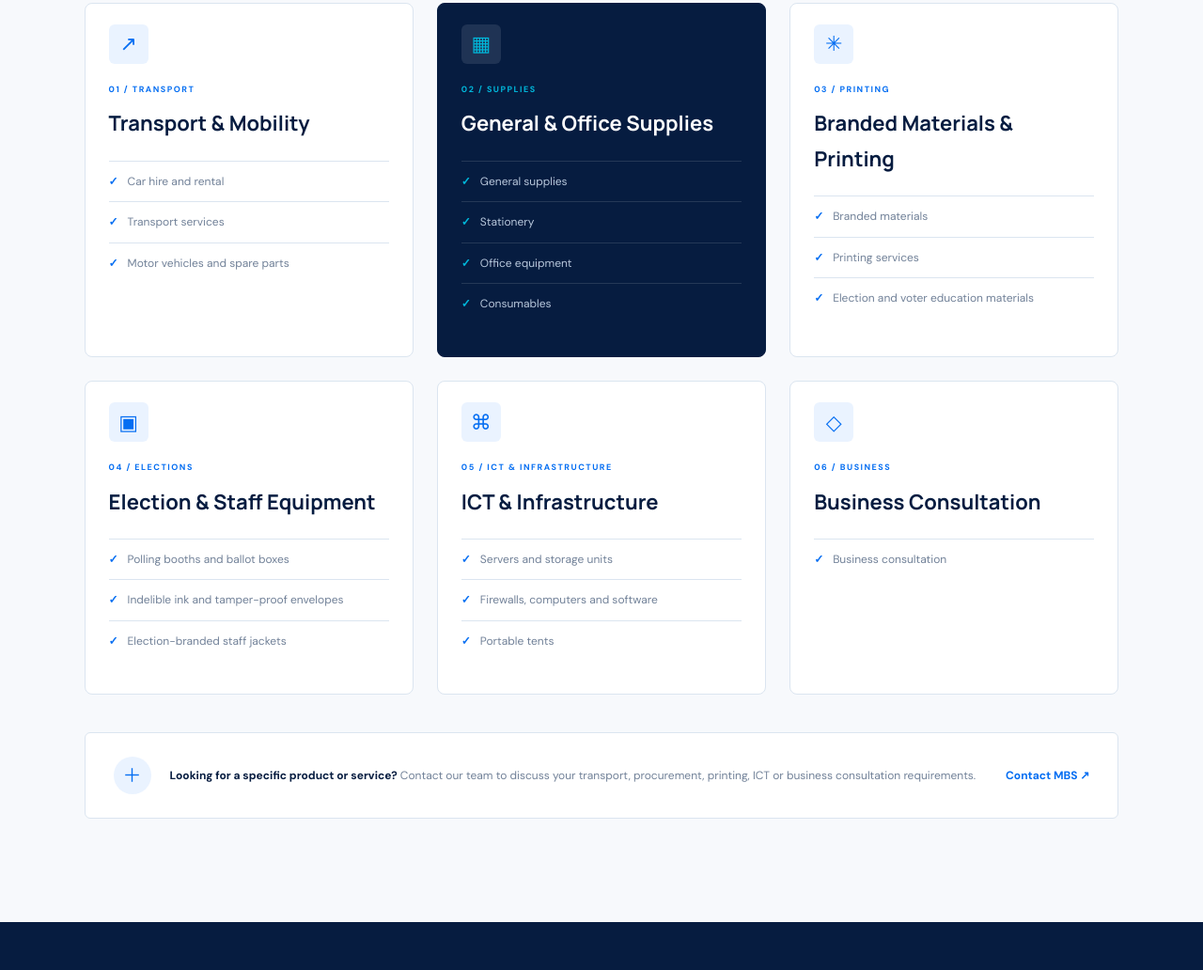
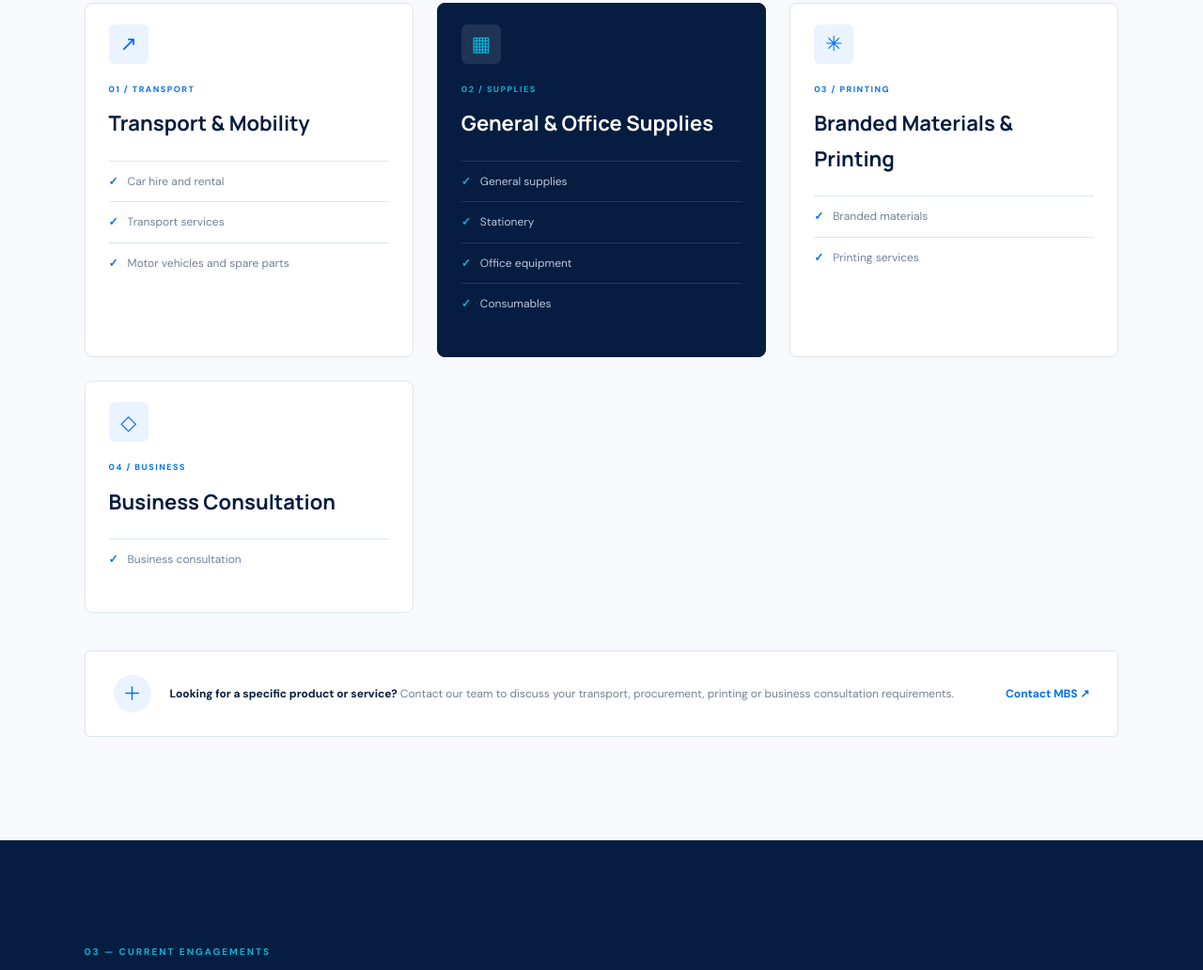
Before and after one commit to Taonga26/miguel-business-solutions-company-profile, a plain HTML site: page index.html in a window 1280 px wide. Shown: the part 2496-3528 px from the top of the page at 94% size. Drawn offline with Linux system fonts and the light colour scheme.

Commit message:
Remove election and ICT services from company profile

```diff
--- a/index.html
+++ b/index.html
@@ -256,7 +256,7 @@
                 <div><h2>Services built around<br><em>your needs.</em></h2></div>
                 <p>
                     MBS provides transport, general supplies, branded materials,
-                    printing, election materials, ICT equipment and business
+                    printing and business
                     consultation to support organisations and businesses.
                 </p>
             </div>
@@ -289,32 +289,11 @@
                     <ul>
                         <li>Branded materials</li>
                         <li>Printing services</li>
-                        <li>Election and voter education materials</li>
-                    </ul>
-                </article>
-                <article class="service-card">
-                    <div class="service-icon">▣</div>
-                    <span class="service-no">04 / ELECTIONS</span>
-                    <h3>Election & Staff Equipment</h3>
-                    <ul>
-                        <li>Polling booths and ballot boxes</li>
-                        <li>Indelible ink and tamper-proof envelopes</li>
-                        <li>Election-branded staff jackets</li>
-                    </ul>
-                </article>
-                <article class="service-card">
-                    <div class="service-icon">⌘</div>
-                    <span class="service-no">05 / ICT & INFRASTRUCTURE</span>
-                    <h3>ICT & Infrastructure</h3>
-                    <ul>
-                        <li>Servers and storage units</li>
-                        <li>Firewalls, computers and software</li>
-                        <li>Portable tents</li>
                     </ul>
                 </article>
                 <article class="service-card">
                     <div class="service-icon">◇</div>
-                    <span class="service-no">06 / BUSINESS</span>
+                    <span class="service-no">04 / BUSINESS</span>
                     <h3>Business Consultation</h3>
                     <ul><li>Business consultation</li></ul>
                 </article>
@@ -324,7 +303,7 @@
                 <p>
                     <b>Looking for a specific product or service?</b>
                     Contact our team to discuss your transport, procurement,
-                    printing, ICT or business consultation requirements.
+                    printing or business consultation requirements.
                 </p>
                 <a href="#contact">Contact MBS ↗</a>
             </div>
```
